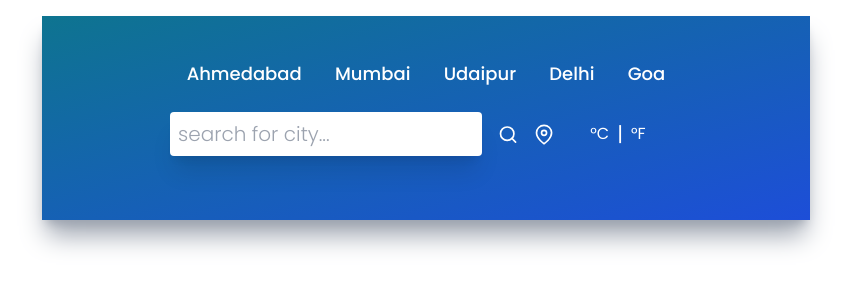
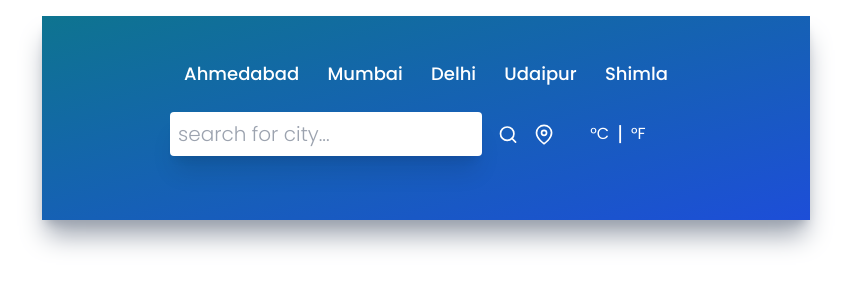
Before and after one commit to codewithharshvora/react-weather-app, a React (Create React App) app: page / in a window 1280 px wide. Shown: the top 300 px of the page, without its empty margins (214-1065 px from the left). Built offline with nearby package versions, Linux system fonts and the light colour scheme; no server answers.

Commit message:
Default city change

```diff
--- a/src/components/DefaultSearchLocation.jsx
+++ b/src/components/DefaultSearchLocation.jsx
@@ -14,15 +14,15 @@ const DefaultSearchLocation = ({ setQuery }) => {
     },
     {
       id: 3,
+      title: 'Delhi',
+    },
+    {
+      id: 4,
       title: 'Udaipur',
     },
     {
-      id: 4,
-      title: 'Delhi',
-    },
-    {
       id: 5,
-      title: 'Goa',
+      title: 'Shimla',
     },
   ];
 
```
